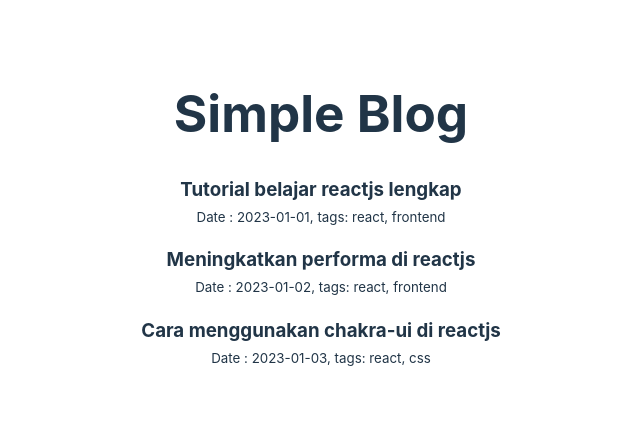
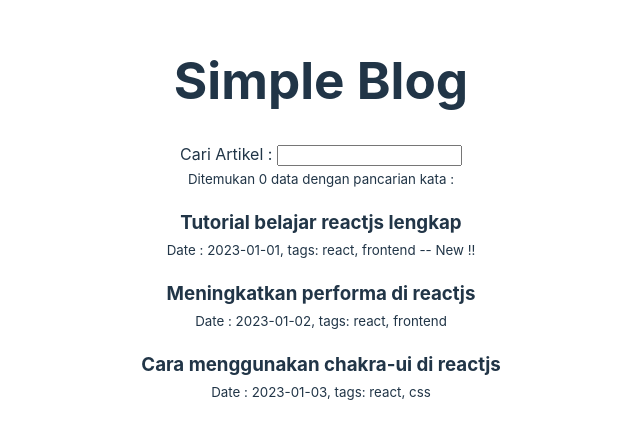
Before and after one commit to mmy-lana/react-fundamental, a React (Vite) app: page / in a window 1280 px wide. Shown: the part 190-628 px from the top of the page, without its empty margins (319-959 px from the left). Built offline with nearby package versions, Linux system fonts and the light colour scheme.

Commit message:
return value to parent using props, conditional rendering

```diff
--- a/src/components/Article.jsx
+++ b/src/components/Article.jsx
@@ -1,9 +1,19 @@
+const ArticleStatus = ({ isNew }) => {
+  return isNew && <span>-- New !!</span>;
+};
+
+// const NewArticle = () => {
+//   return <span>-- NEW !! </span>;
+// };
+
 function Article(props) {
   return (
     <>
       <h3>{props.title}</h3>
       <small>
-        Date : {props.date}, tags: {props.tags.join(", ")}
+        Date : {props.date}, tags: {props.tags.join(", ")}{" "}
+        <ArticleStatus isNew={props.isNew} />
+        {/* {props.isNew && <NewArticle />} */}
       </small>
     </>
   );
--- /dev/null
+++ b/src/components/Search.jsx
@@ -0,0 +1,22 @@
+import { useState } from "react";
+
+function Search(props) {
+  const [search, setSearch] = useState("");
+  const onSearchChange = (event) => {
+    setSearch(event.target.value);
+    props.onSearchChange(event.target.value);
+  };
+  return (
+    <>
+      <div>
+        Cari Artikel : <input onChange={onSearchChange}></input>
+        {""}
+      </div>
+      <small>
+        Ditemukan {props.totalPosts} data dengan pancarian kata : {search}
+      </small>
+    </>
+  );
+}
+
+export default Search;
--- a/src/pages/index.jsx
+++ b/src/pages/index.jsx
@@ -1,11 +1,25 @@
+import { useState } from "react";
 import Article from "../components/Article";
-import posts from "../posts.json";
+import postsData from "../posts.json";
+import Search from "../components/Search";
+
 function Homepage() {
+  const [posts, setPosts] = useState(postsData);
+  const [totalPosts, setTotalPosts] = useState(0);
+  const onSearchChange = (value) => {
+    console.log(value);
+    const filteredPosts = postsData.filter((item) =>
+      item.title.includes(value)
+    );
+    setPosts(filteredPosts);
+    setTotalPosts(filteredPosts.length);
+  };
   return (
     <>
       <h1>Simple Blog</h1>
-      {posts.map((blog) => (
-        <Article title={blog.title} tags={blog.tags} date={blog.date} />
+      <Search onSearchChange={onSearchChange} totalPosts={totalPosts} />
+      {posts.map((props, index) => (
+        <Article {...props} key={index} />
       ))}
     </>
   );
--- a/src/posts.json
+++ b/src/posts.json
@@ -2,16 +2,19 @@
   {
     "title": "Tutorial belajar reactjs lengkap",
     "tags": ["react", "frontend"],
-    "date": "2023-01-01"
+    "date": "2023-01-01",
+    "isNew": true
   },
   {
     "title": "Meningkatkan performa di reactjs",
     "tags": ["react", "frontend"],
-    "date": "2023-01-02"
+    "date": "2023-01-02",
+    "isNew": false
   },
   {
     "title": "Cara menggunakan chakra-ui di reactjs",
     "tags": ["react", "css"],
-    "date": "2023-01-03"
+    "date": "2023-01-03",
+    "isNew": false
   }
 ]
```
